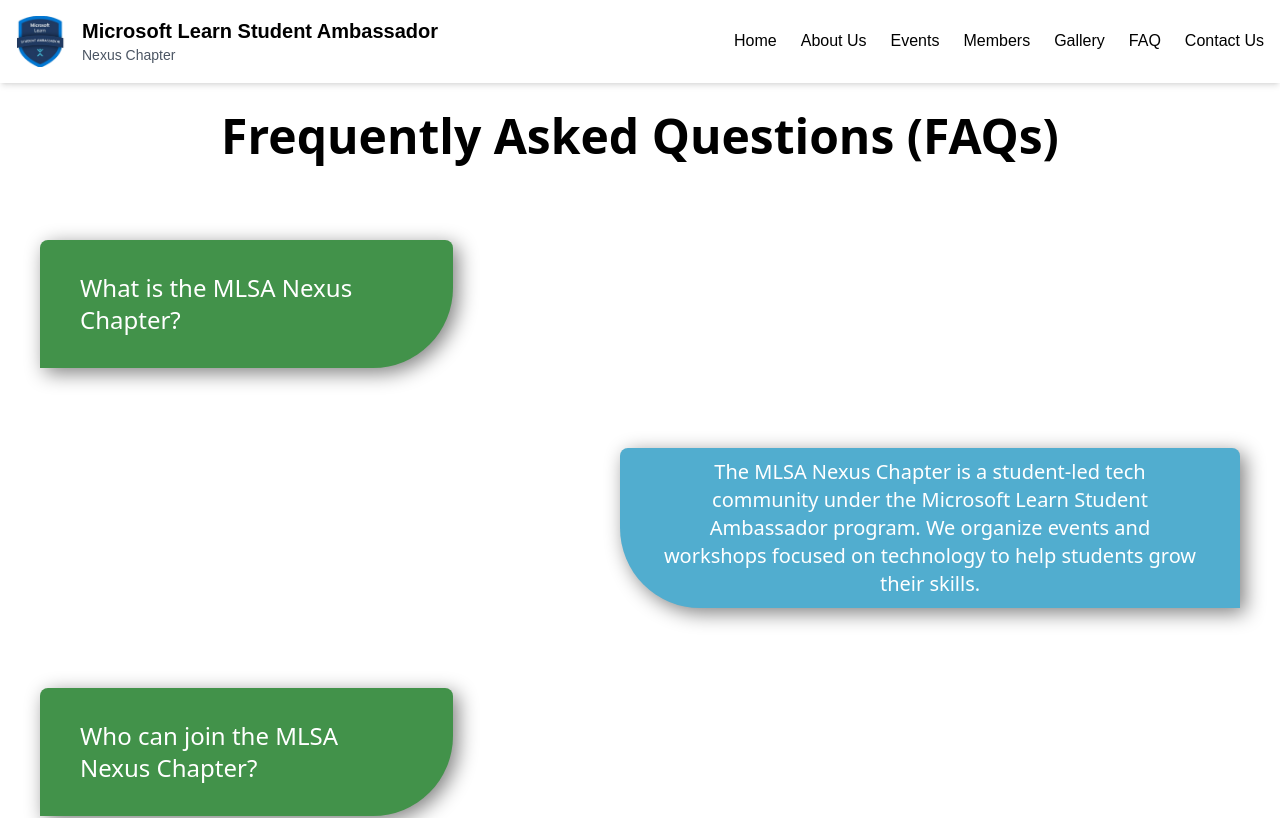
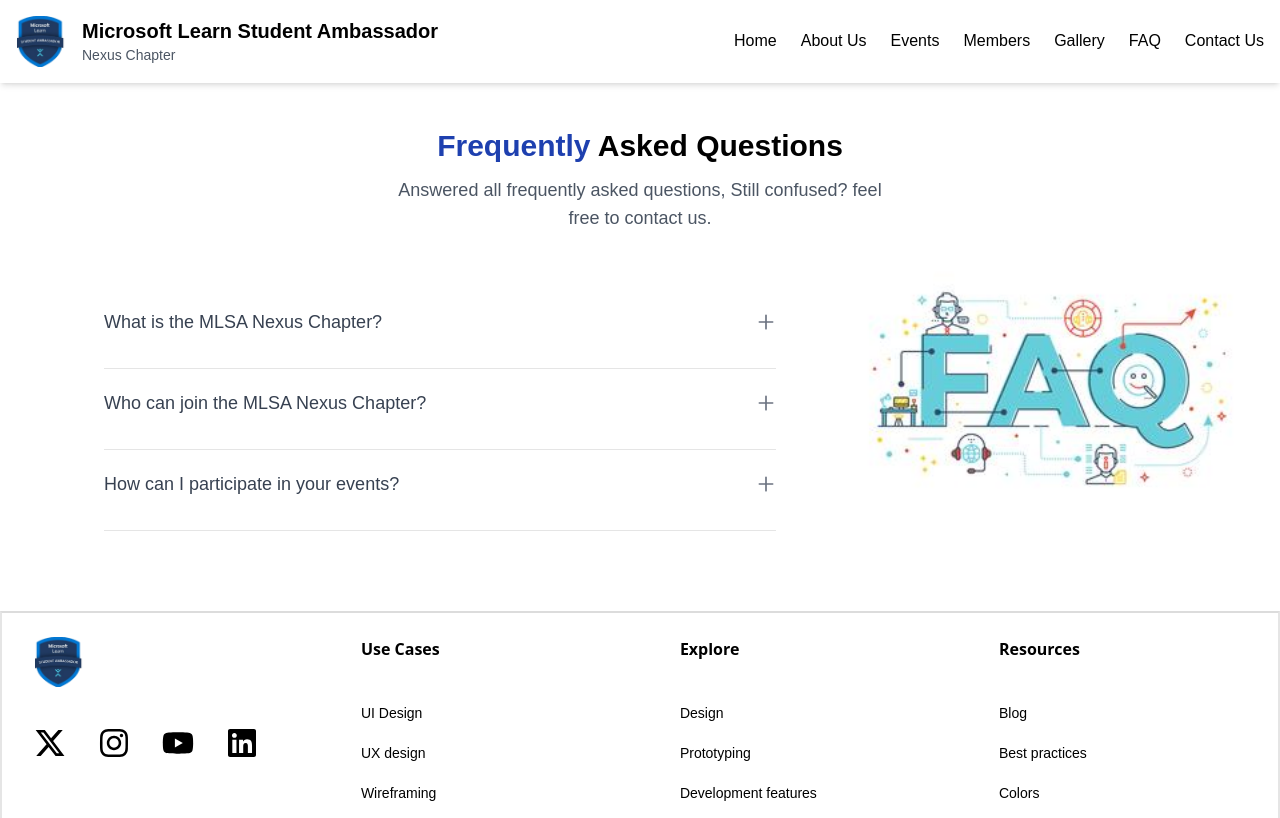
Before and after one commit to Microsoft-LSA-Nexus-Chapter/Nexus-Chapter-Website, a Next.js app: page /faq in a window 1280 px wide. Shown: the top 818 px of the page. Built offline with nearby package versions, Linux system fonts and the light colour scheme; a web font is replaced by a local one.

Commit message:
faq changed

```diff
--- a/src/app/faq/page.tsx
+++ b/src/app/faq/page.tsx
@@ -1,70 +1,118 @@
-import React from "react";
+"use client"
+import { useRef, useState } from "react";
+import Image from "next/image";
+import faqimg from "../../../public/images/faq.png"
 
-const FAQ = () => {
-  interface FaqContent {
-    id: number;
-    question: string;
-    answer: string;
-  }
+interface FaqsCardProps {
+  faqsList: { q: string; a: string };
+  idx: number;
+}
 
-  const data: FaqContent[] = [
-    {
-      id: 1,
-      question: "What is the MLSA Nexus Chapter?",
-      answer:
-        "The MLSA Nexus Chapter is a student-led tech community under the Microsoft Learn Student Ambassador program. We organize events and workshops focused on technology to help students grow their skills.",
-    },
-    {
-      id: 2,
-      question: "Who can join the MLSA Nexus Chapter?",
-      answer:
-        "Any student with a passion for technology and learning can join! We welcome all skill levels, from beginners to experienced coders.",
-    },
-    {
-      id: 3,
-      question: "How can I participate in your events?",
-      answer:
-        "Follow our social media or website for announcements on upcoming events and workshops. You can register for any event that interests you and be a part of the action!",
-    },
-  ];
+const FaqsCard = ({ faqsList, idx }: FaqsCardProps) => {
+  const answerElRef = useRef<HTMLDivElement>(null);
+  const [state, setState] = useState(false);
+  const [answerH, setAnswerH] = useState("0px");
+
+  const handleOpenAnswer = () => {
+    const answerElH = answerElRef.current ? (answerElRef.current.childNodes[0] as HTMLElement).offsetHeight : 0;
+    setState(!state);
+    setAnswerH(`${answerElH + 20}px`);
+  };
+
   return (
-    <div className="faq-container pb-10 min-h-screen   min-w-screen bg-white text-white font-sans">
-      <h1 className="md:text-5xl lg:pt-28 pt-32 px-6 text-2xl font-bold text-center  text-black">
-        Frequently Asked Questions (FAQs)
-      </h1>
-      {data.map((e) => (
-        <div key={e.id}>
-          <div className="sub-container-question md:mt-20 mt-14 h-fit w-full bg-transparent md:text-lg ">
-            <div className="lg:pl-10 pl-5 lg:h-32 h-24 w-full flex ">
-              <div
-                className="lg:text-2xl question p-10 h-full lg:w-2/6 md:w-3/5 w-4/5 bg-[#42924A] flex items-center   justify-center rounded-t-lg rounded-br-[5rem] shadow-[5px_5px_20px_grey] font-thin"
-                // // to add spikes for the box // //
-                // style={{
-                //   clipPath:
-                //     "polygon(0% 0%,100% 0%,100% 80%,80% 80%,80% 80%,10% 80%,0% 100%)",
-                // }}
-              >
-                {e.question}
-              </div>
-            </div>
-          </div>
-          <div className="sub-container-answer md:mt-20 mt-14 h-fit w-full bg-transparent ">
-            <div className="pr-10 lg:h-40 md:h-36 h-fit w-full flex place-content-end text-center">
-              <div
-                className="answer lg:text-xl md:text-sm text-sm lg:p-10 p-6  h-full lg:w-3/6 md:w-3/5  w-4/5 bg-[#51ADCF] flex items-center  justify-center rounded-t-lg rounded-bl-[5rem] rounded-br-none shadow-[5px_5px_20px_grey] font-thin"
-                // // to add spikes for the box // //
-                // style={{
-                //   clipPath: "polygon(0% 0%,100% 0%,100% 100%,90% 90%,0% 90%)",
-                // }}
-              >
-                {e.answer}
-              </div>
-            </div>
-          </div>
+    <div
+      className="space-y-3 mt-5 overflow-hidden border-b"
+      key={idx}
+      onClick={handleOpenAnswer}
+    >
+      <h4 className="cursor-pointer pb-5 flex items-center justify-between text-lg text-gray-700 font-medium">
+        {faqsList.q}
+        {state ? (
+          <svg
+            xmlns="http://www.w3.org/2000/svg"
+            className="h-5 w-5 text-gray-500 ml-2"
+            fill="none"
+            viewBox="0 0 24 24"
+            stroke="currentColor"
+          >
+            <path
+              stroke-linecap="round"
+              stroke-linejoin="round"
+              stroke-width="2"
+              d="M20 12H4"
+            />
+          </svg>
+        ) : (
+          <svg
+            xmlns="http://www.w3.org/2000/svg"
+            className="h-5 w-5 text-gray-500 ml-2"
+            fill="none"
+            viewBox="0 0 24 24"
+            stroke="currentColor"
+          >
+            <path
+              strokeLinecap="round"
+              strokeLinejoin="round"
+              strokeWidth={2}
+              d="M12 4v16m8-8H4"
+            />
+          </svg>
+        )}
+      </h4>
+      <div
+        ref={answerElRef}
+        className="duration-300"
+        style={state ? { height: answerH } : { height: "0px" }}
+      >
+        <div>
+          <p className="text-gray-500">{faqsList.a}</p>
         </div>
-      ))}
+      </div>
     </div>
   );
 };
 
-export default FAQ;
+export default () => {
+  const faqsList = [
+    {
+      q: "What is the MLSA Nexus Chapter?",
+      a:
+        "The MLSA Nexus Chapter is a student-led tech community under the Microsoft Learn Student Ambassador program. We organize events and workshops focused on technology to help students grow their skills.",
+    },
+    {
+      q: "Who can join the MLSA Nexus Chapter?",
+      a:
+        "Any student with a passion for technology and learning can join! We welcome all skill levels, from beginners to experienced coders.",
+    },
+    {
+      q: "How can I participate in your events?",
+      a:
+        "Follow our social media or website for announcements on upcoming events and workshops. You can register for any event that interests you and be a part of the action!",
+    },
+  ];
+
+  return (
+    <section className="leading-relaxed py-20 mt-12 mx-auto px-4 md:px-8 bg-white">
+      <div className="space-y-3 text-center">
+        <h1 className="text-3xl font-semibold text-black">
+          <span className="text-blue-800">Frequently{" "}</span>
+          Asked Questions
+        </h1>
+        <p className="text-gray-600 max-w-lg mx-auto text-lg">
+          Answered all frequently asked questions, Still confused? feel free to
+          contact us.
+        </p>
+      </div>
+      <div className="flex justify-evenly lg:flex-row md:flex-row flex-col">
+        <div className="mt-14 max-w-2xl mx-auto">
+          {faqsList.map((item, idx) => (
+            <FaqsCard idx={idx} faqsList={item} />
+          ))}
+        </div>
+        <div className="mt-5">
+          <Image src={faqimg} alt="faq" width={400} height={420} />
+        </div>
+      </div>
+    </section>
+  );
+};
```
Also changed, not shown: public/images/faq.png (added).
